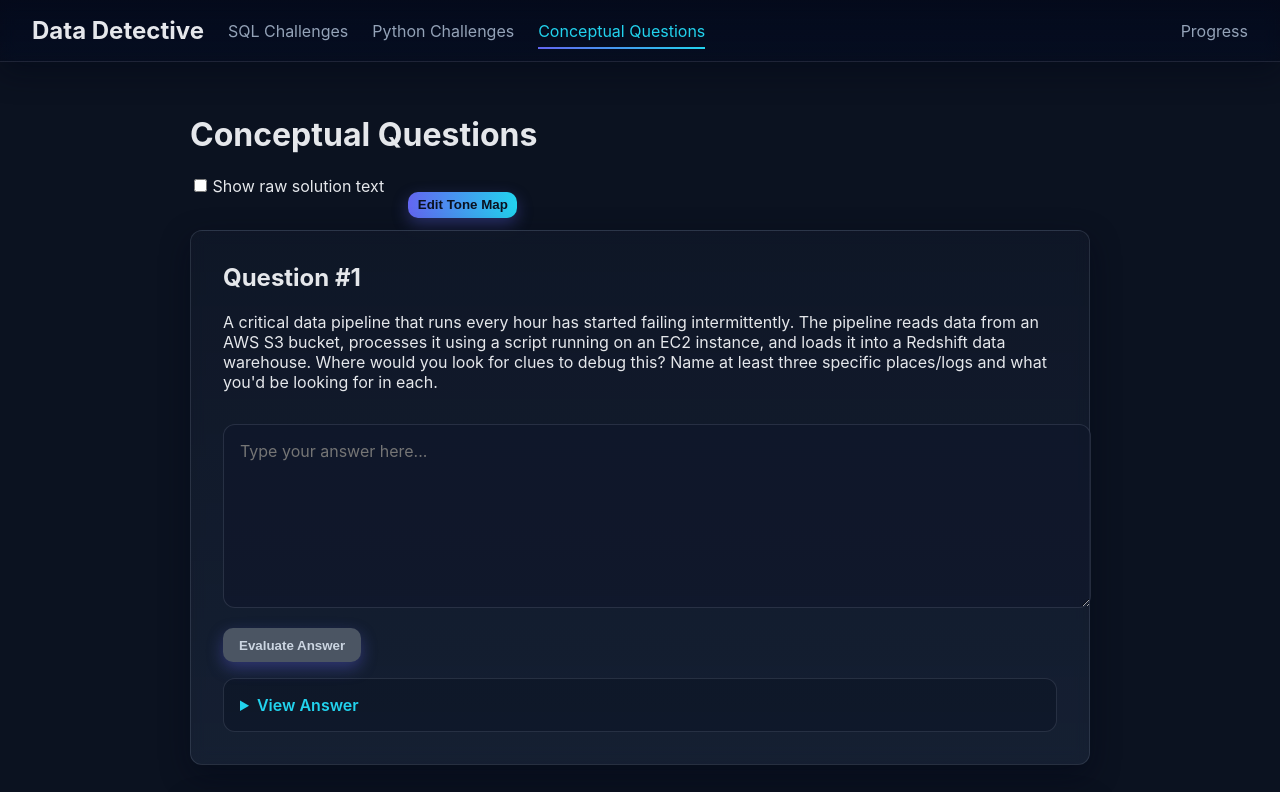
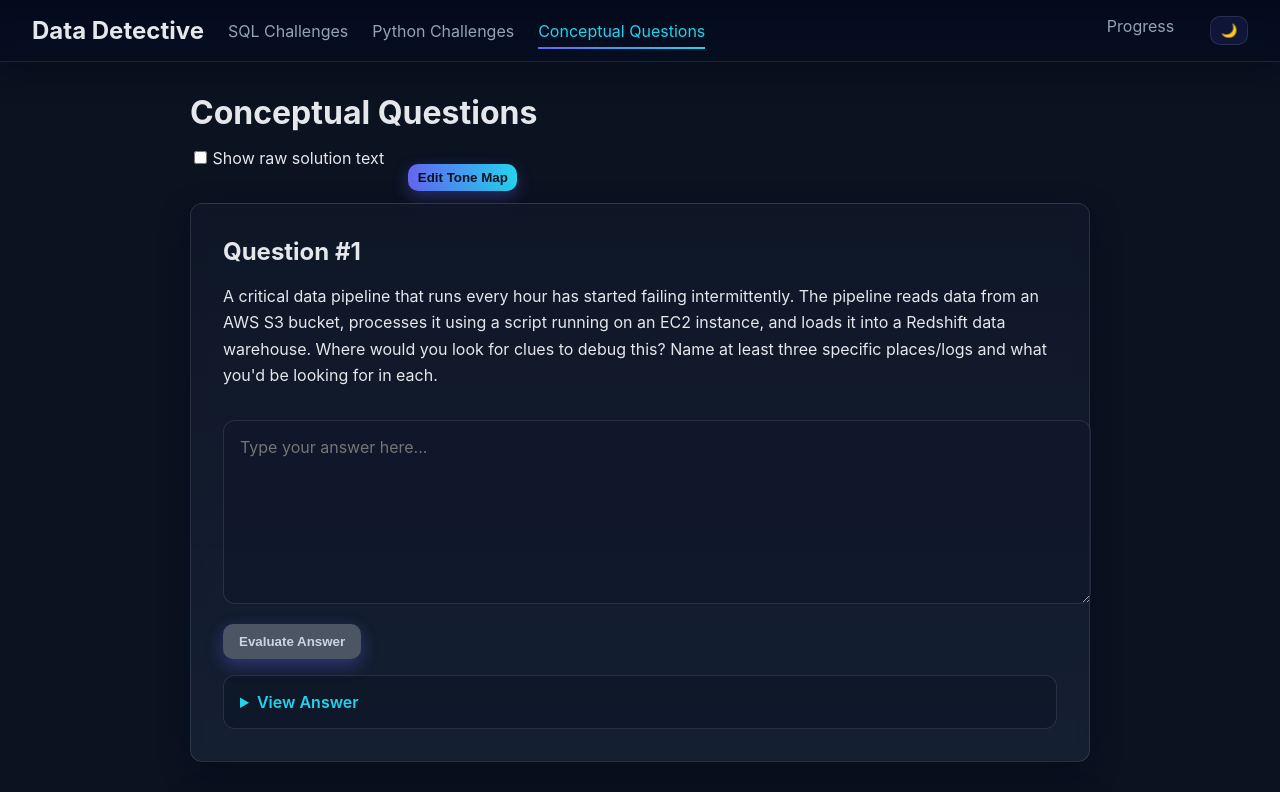
Before and after one commit to AbateG/data-analyst-trainer, a React (Vite) app: page /conceptual in a window 1280 px wide. Shown: the top 792 px of the page. Built offline with nearby package versions, Linux system fonts and the light colour scheme.

Commit message:
feat(theme): light/dark toggle, improved typography, README link

```diff
--- a/src/components/Navbar.tsx
+++ b/src/components/Navbar.tsx
@@ -3,6 +3,19 @@ import { NavLink } from 'react-router-dom';
 import '../styles/Navbar.css';
 
 const Navbar: React.FC = () => {
+  const [theme, setTheme] = React.useState<string>(() =>
+    typeof window !== 'undefined' ? (localStorage.getItem('theme') || 'dark') : 'dark'
+  );
+
+  React.useEffect(() => {
+    if (typeof document !== 'undefined') {
+      document.documentElement.setAttribute('data-theme', theme);
+      localStorage.setItem('theme', theme);
+    }
+  }, [theme]);
+
+  const toggleTheme = () => setTheme((t) => (t === 'dark' ? 'light' : 'dark'));
+
   return (
     <nav className="navbar">
       <div className="navbar-brand">
@@ -31,6 +44,11 @@ const Navbar: React.FC = () => {
             Progress
           </NavLink>
         </li>
+        <li>
+          <button className="theme-toggle" onClick={toggleTheme} aria-label="Toggle color theme">
+            {theme === 'dark' ? '🌙' : '☀️'}
+          </button>
+        </li>
       </ul>
     </nav>
   );
--- a/src/main.tsx
+++ b/src/main.tsx
@@ -3,6 +3,20 @@ import ReactDOM from 'react-dom/client';
 import { BrowserRouter } from 'react-router-dom';
 import App from './App';
 import './index.css';
+
+// Initialize theme before render to avoid flash
+(() => {
+  try {
+    const ls = typeof window !== 'undefined' ? localStorage.getItem('theme') : null;
+    const prefersLight = typeof window !== 'undefined' && window.matchMedia && window.matchMedia('(prefers-color-scheme: light)').matches;
+    const theme = ls || (prefersLight ? 'light' : 'dark');
+    if (typeof document !== 'undefined') {
+      document.documentElement.setAttribute('data-theme', theme);
+    }
+  } catch {
+    // no-op
+  }
+})();
 
 ReactDOM.createRoot(document.getElementById('root')!).render(
   <React.StrictMode>
--- a/src/styles/App.css
+++ b/src/styles/App.css
@@ -1,4 +1,5 @@
-:root {
+:root,
+[data-theme="dark"] {
   /* Core palette (modern, accessible) */
   --primary-color: #6366f1;         /* indigo-500 */
   --secondary-color: #22d3ee;       /* cyan-400 */
@@ -26,6 +27,30 @@
   --error-text: #ef4444;
 }
 
+/* Light theme overrides */
+[data-theme="light"] {
+  --primary-color: #4338ca;         /* indigo-600 */
+  --secondary-color: #0891b2;       /* cyan-600 */
+  --accent-color: #db2777;          /* pink-600 */
+
+  --bg-0: #f8fafc;
+  --bg-1: rgba(255,255,255,0.9);
+  --bg-2: rgba(255,255,255,0.75);
+  --border-color: rgba(2,6,23,0.08);
+  --text-color: #0f172a;
+  --muted-color: #475569;
+
+  --box-shadow: 0 10px 30px rgba(2,6,23,0.06);
+  --backdrop-blur: saturate(120%) blur(6px);
+
+  --success-bg: rgba(34,197,94,0.12);
+  --success-border: rgba(34,197,94,0.35);
+  --success-text: #166534;
+  --error-bg: rgba(239,68,68,0.12);
+  --error-border: rgba(239,68,68,0.35);
+  --error-text: #991b1b;
+}
+
 body {
   font-family: -apple-system, BlinkMacSystemFont, 'Segoe UI', Roboto, 'Helvetica Neue', Arial, sans-serif;
   color: var(--text-color);
@@ -46,3 +71,10 @@ body {
   flex-grow: 1;
   padding: 2rem;
 }
+
+/* Typography scale */
+h1, .h1 { font-size: 2rem; line-height: 1.2; margin: 0 0 1rem; font-weight: 700; }
+h2, .h2 { font-size: 1.5rem; line-height: 1.3; margin: 1rem 0; font-weight: 700; }
+h3, .h3 { font-size: 1.25rem; line-height: 1.35; margin: 1rem 0; font-weight: 600; }
+p { line-height: 1.65; }
+small, .small { font-size: 0.875rem; color: var(--muted-color); }
--- a/src/styles/Navbar.css
+++ b/src/styles/Navbar.css
@@ -57,3 +57,19 @@
 .navbar-nav a.active::after {
   width: 100%;
 }
+
+/* Theme toggle */
+.theme-toggle {
+  margin-left: 0.75rem;
+  background: rgba(99,102,241,0.12);
+  color: var(--text-color);
+  border: 1px solid var(--border-color);
+  border-radius: 10px;
+  padding: 0.35rem 0.6rem;
+  cursor: pointer;
+  transition: filter 0.15s ease, box-shadow 0.15s ease;
+}
+.theme-toggle:hover {
+  filter: brightness(1.1);
+  box-shadow: 0 6px 16px rgba(2,6,23,0.25);
+}
```
Also changed, not shown: 1 other file (tests, documents, lock files or other folders).
